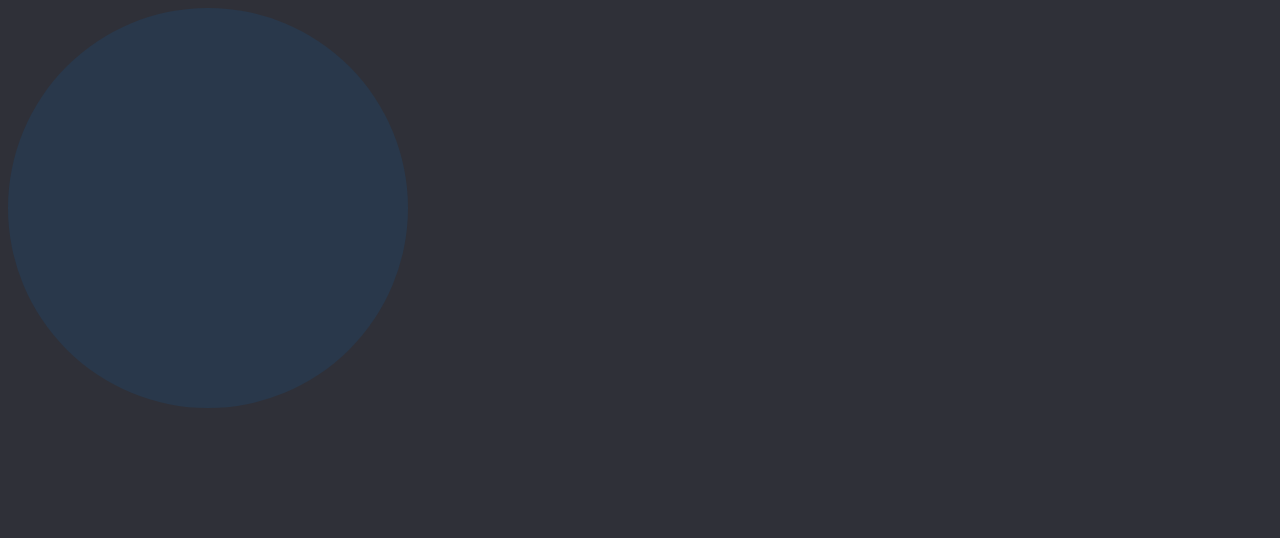
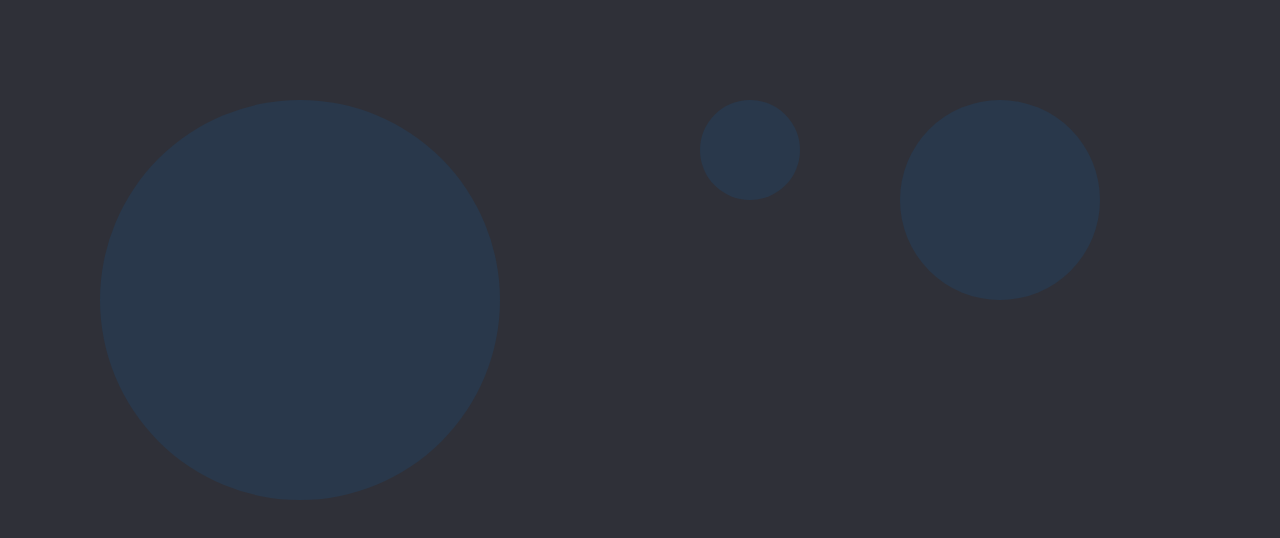
Before and after one commit to Yntlum/feelthemusic, a plain HTML site: page index.html in a window 1280 px wide. Drawn offline with Linux system fonts and the light colour scheme.

Commit message:
feelthemusic

```diff
--- a/style/bubble.css
+++ b/style/bubble.css
@@ -4,4 +4,23 @@
     width: 400px;
     height: 400px;
     position: absolute;
+    top: 100px;
+    left: 100px;
 }
+.bubble2{
+    background-color: #29384b;
+    border-radius: 100px;
+    width: 200px;
+    height: 200px;
+    position: absolute;
+    top: 100px;
+    left: 900px;
+}
+.bubble3{
+    background-color: #29384b;
+    border-radius: 50px;
+    width: 100px;
+    height: 100px;
+    position: absolute;
+    top: 100px;
+    left: 700px;
```
